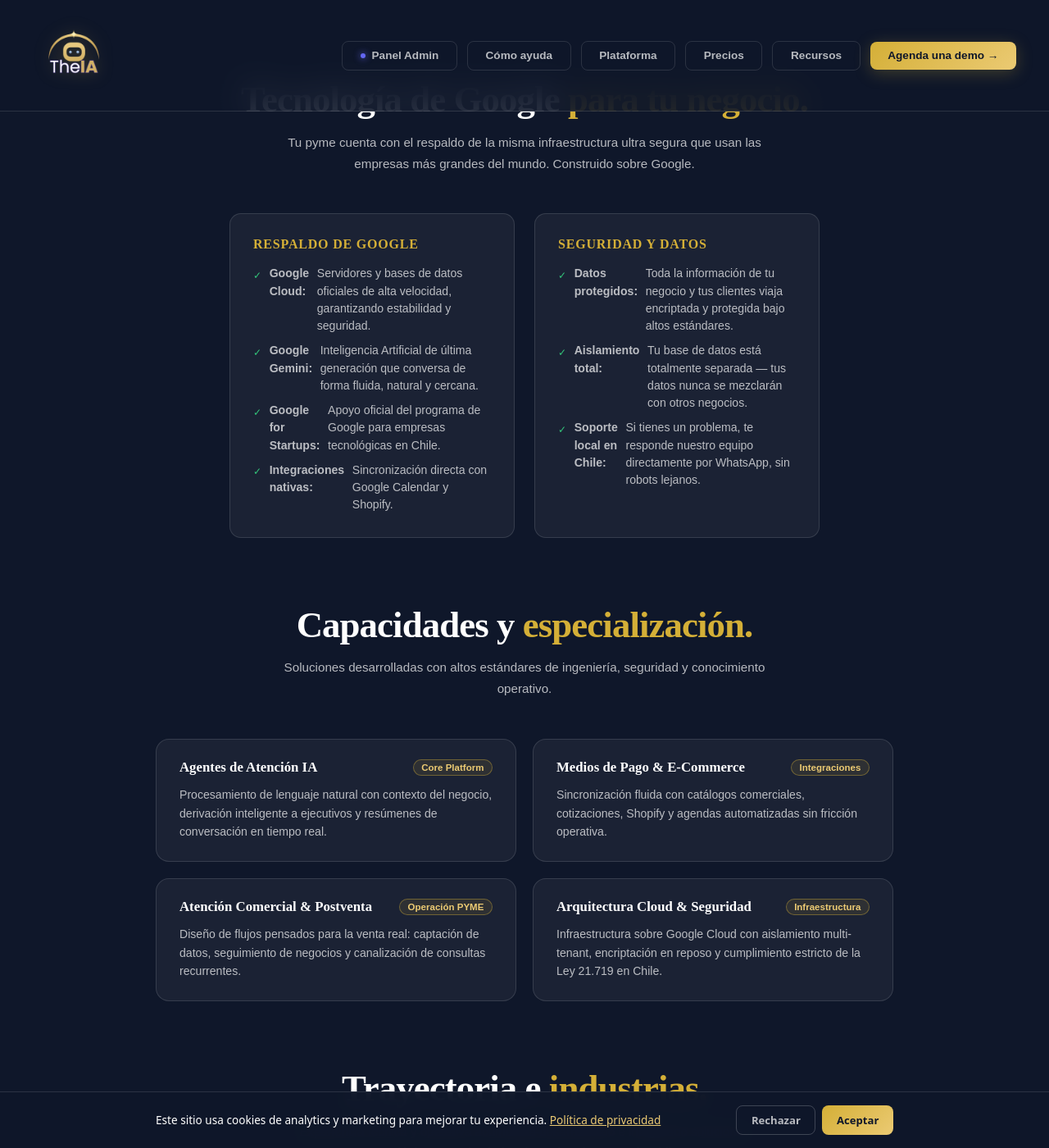
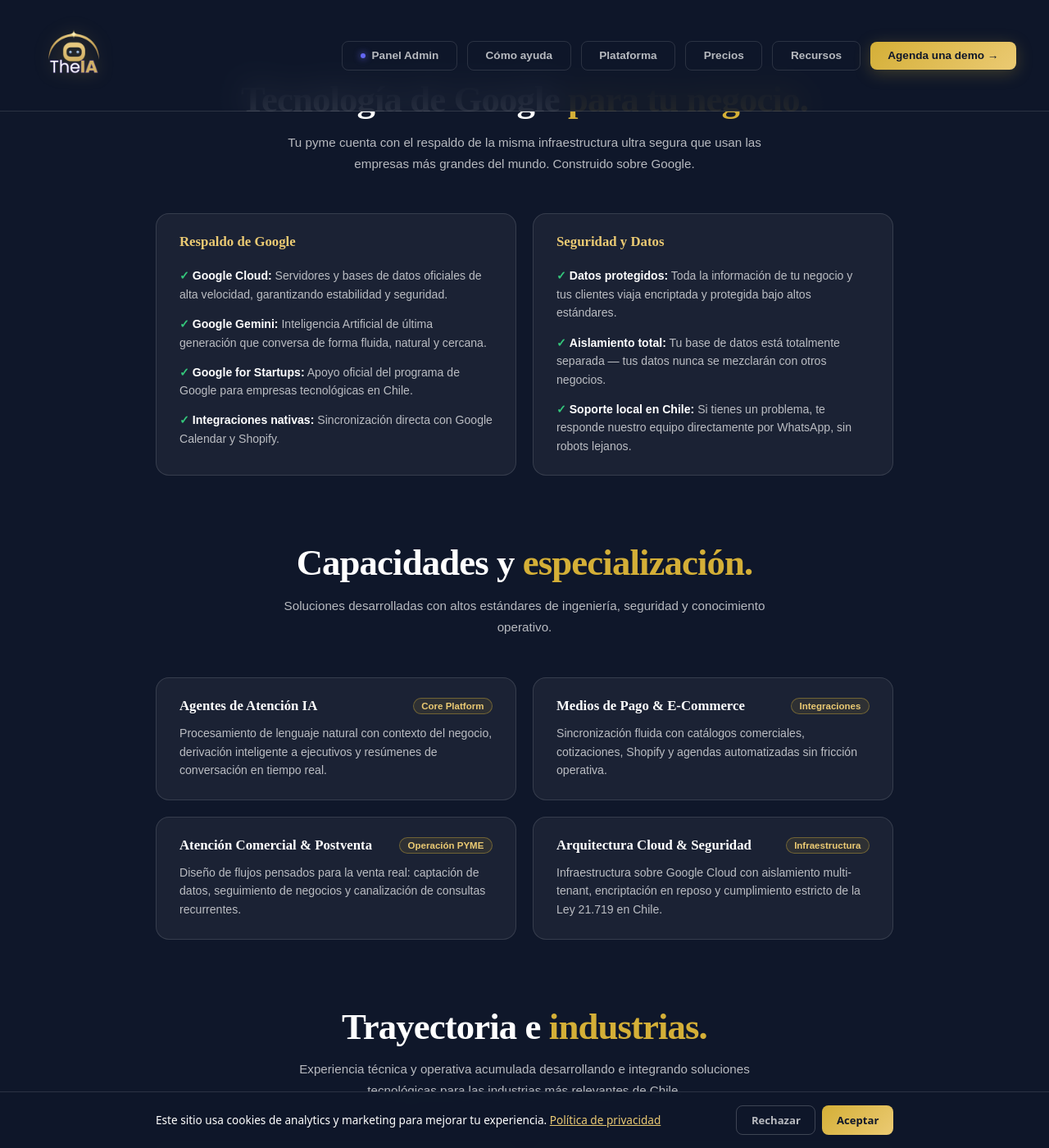
Before and after one commit to rodmera/theia-landing, a Jekyll site: the page nosotros.html, which Jekyll copies as it is, in a window 1280 px wide and 1400 px high, scrolled down 1022 px. Shown: the whole window at 82% size. Built offline with Jekyll 4.4.1, drawn with Linux system fonts in a browser that asks for light colours; a script that is not in the unit is left out.

Commit message:
fix(nosotros): expande ancho de rejilla (900px) y flujo continuo de texto en tarjetas de tecnologia

```diff
--- a/nosotros.html
+++ b/nosotros.html
@@ -258,37 +258,44 @@
 
     .cred-grid {
       display: grid;
-      grid-template-columns: repeat(auto-fit, minmax(280px, 1fr));
-      gap: 1.5rem;
-      max-width: 720px;
+      grid-template-columns: 1fr 1fr;
+      gap: 1.25rem;
+      max-width: 900px;
       margin: 0 auto;
     }
 
     .cred-card {
       background: var(--glass);
       border: 1px solid var(--glass-border);
-      border-radius: 14px;
-      padding: 1.75rem;
+      border-radius: 16px;
+      padding: 1.5rem 1.75rem;
+      transition: border-color 0.25s, transform 0.25s;
+    }
+
+    .cred-card:hover {
+      border-color: var(--glass-border-gold);
+      transform: translateY(-3px);
     }
 
     .cred-card h3 {
-      font-family: 'Merriweather', serif; font-size: 1rem; font-weight: 700;
-      color: var(--gold); margin-bottom: 1rem;
-      text-transform: uppercase; letter-spacing: 0.05em;
+      font-family: 'Merriweather', serif; font-size: 1.05rem; font-weight: 700;
+      color: var(--gold-light); margin-bottom: 1.25rem;
     }
 
     .cred-list {
       list-style: none;
-      display: flex; flex-direction: column; gap: 0.6rem;
+      display: flex; flex-direction: column; gap: 0.85rem;
     }
 
     .cred-list li {
-      display: flex; align-items: flex-start; gap: 0.6rem;
-      font-size: 0.88rem; color: var(--text-sub); line-height: 1.5;
+      display: block;
+      font-size: 0.88rem; color: var(--text-sub); line-height: 1.6;
     }
 
-    .cred-check {
-      color: var(--green); font-size: 0.75rem; margin-top: 0.2rem; flex-shrink: 0;
+    @media (max-width: 768px) {
+      .cred-grid {
+        grid-template-columns: 1fr;
+      }
     }
 
     /* Experience / Capabilities */
@@ -474,18 +481,18 @@
         <div class="cred-card">
           <h3>Respaldo de Google</h3>
           <ul class="cred-list">
-            <li><span class="cred-check">✓</span> <strong>Google Cloud:</strong> Servidores y bases de datos oficiales de alta velocidad, garantizando estabilidad y seguridad.</li>
-            <li><span class="cred-check">✓</span> <strong>Google Gemini:</strong> Inteligencia Artificial de última generación que conversa de forma fluida, natural y cercana.</li>
-            <li><span class="cred-check">✓</span> <strong>Google for Startups:</strong> Apoyo oficial del programa de Google para empresas tecnológicas en Chile.</li>
-            <li><span class="cred-check">✓</span> <strong>Integraciones nativas:</strong> Sincronización directa con Google Calendar y Shopify.</li>
+            <li><span style="color:var(--green); font-weight:700;">✓</span> <strong style="color:var(--text);">Google Cloud:</strong> Servidores y bases de datos oficiales de alta velocidad, garantizando estabilidad y seguridad.</li>
+            <li><span style="color:var(--green); font-weight:700;">✓</span> <strong style="color:var(--text);">Google Gemini:</strong> Inteligencia Artificial de última generación que conversa de forma fluida, natural y cercana.</li>
+            <li><span style="color:var(--green); font-weight:700;">✓</span> <strong style="color:var(--text);">Google for Startups:</strong> Apoyo oficial del programa de Google para empresas tecnológicas en Chile.</li>
+            <li><span style="color:var(--green); font-weight:700;">✓</span> <strong style="color:var(--text);">Integraciones nativas:</strong> Sincronización directa con Google Calendar y Shopify.</li>
           </ul>
         </div>
         <div class="cred-card">
           <h3>Seguridad y Datos</h3>
           <ul class="cred-list">
-            <li><span class="cred-check">✓</span> <strong>Datos protegidos:</strong> Toda la información de tu negocio y tus clientes viaja encriptada y protegida bajo altos estándares.</li>
-            <li><span class="cred-check">✓</span> <strong>Aislamiento total:</strong> Tu base de datos está totalmente separada — tus datos nunca se mezclarán con otros negocios.</li>
-            <li><span class="cred-check">✓</span> <strong>Soporte local en Chile:</strong> Si tienes un problema, te responde nuestro equipo directamente por WhatsApp, sin robots lejanos.</li>
+            <li><span style="color:var(--green); font-weight:700;">✓</span> <strong style="color:var(--text);">Datos protegidos:</strong> Toda la información de tu negocio y tus clientes viaja encriptada y protegida bajo altos estándares.</li>
+            <li><span style="color:var(--green); font-weight:700;">✓</span> <strong style="color:var(--text);">Aislamiento total:</strong> Tu base de datos está totalmente separada — tus datos nunca se mezclarán con otros negocios.</li>
+            <li><span style="color:var(--green); font-weight:700;">✓</span> <strong style="color:var(--text);">Soporte local en Chile:</strong> Si tienes un problema, te responde nuestro equipo directamente por WhatsApp, sin robots lejanos.</li>
           </ul>
         </div>
       </div>
```
